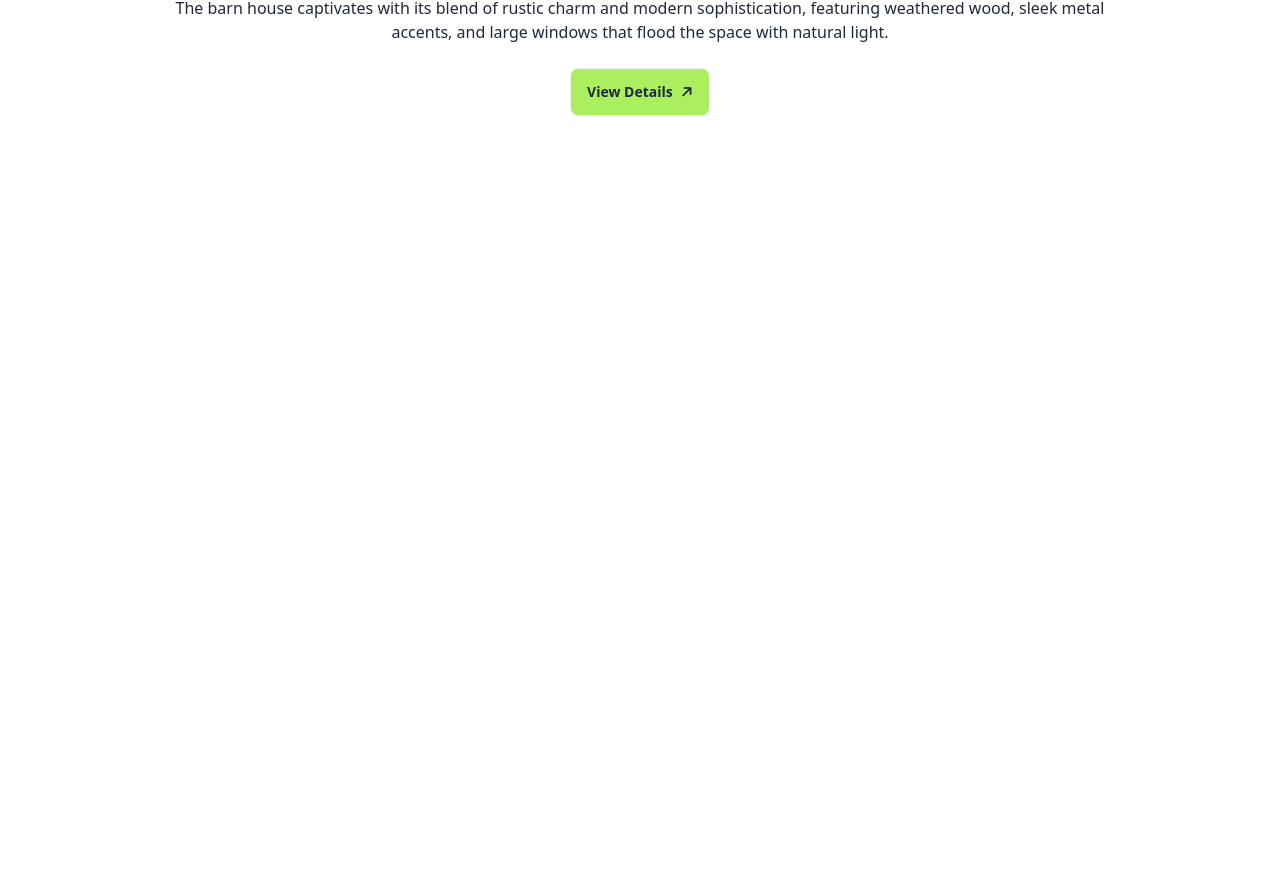
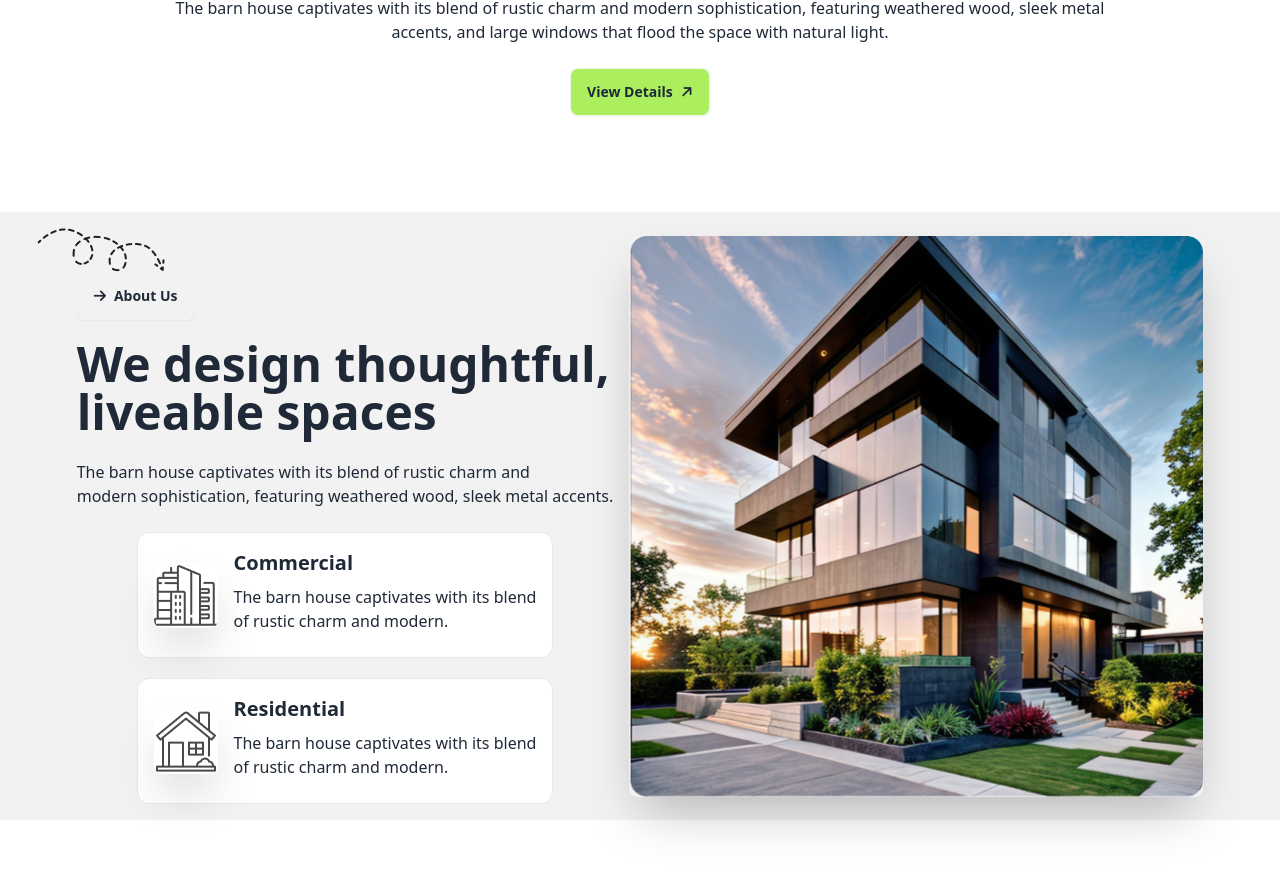
Before and after one commit to Wasifa-Tahsin/Assignment-3, a plain HTML site: page index.html in a window 1280 px wide. Shown: the part 776-1646 px from the top of the page. Before the commit the page ends 908 px from the top, so only its background shows below. Drawn offline with nearby package versions, Linux system fonts and the light colour scheme.

Commit message:
practice

```diff
--- a/index.html
+++ b/index.html
@@ -122,7 +122,76 @@
      <!-- Main Section -->
       <main class="md:container mx-auto">
         <!-- liveable section -->
+         <section class="mt-20 mb-24">
+          <div class="md:container mx-auto">
 
+
+            <div>
+
+              <div class="hero bg-base-200 ">
+
+                <div class="hero-content flex-col lg:flex-row-reverse">
+                  <img
+                    src="./assets/Rectangle.png"
+                    class=" rounded-lg shadow-2xl" />
+                  <div>
+                    <div>
+                      <img class="-ml-10" src="./assets/Vector.png" alt="">
+                    </div>
+                    <button class="btn mb-5"> <i class="fa-solid fa-arrow-right "></i>About Us</button>
+                    <h1 class="text-5xl font-bold">We design thoughtful,<br> liveable spaces</h1>
+                    <p class="py-6">
+                      The barn house captivates with its blend of rustic charm and <br>
+                      modern sophistication, featuring weathered wood, sleek metal accents.
+                    </p>
+
+                    <div class="space-y-5">
+                      <div>
+                        <div class="hero bg-base-200 ">
+                          <div class="hero-content flex-col lg:flex-row border border-white-600 bg-white rounded-xl ">
+                            <img
+                              src="./assets/commercial.png"
+                              class="max-w-sm rounded-lg shadow-2xl" />
+                            <div>
+                              <h1 class="text-xl font-bold">Commercial</h1>
+                              <p class="py-2">
+                                The barn house captivates with its blend <br>of rustic charm and modern.
+                              </p>
+
+                            </div>
+                          </div>
+                        </div>
+                      </div>
+                      <div>
+                        <div class="hero bg-base-200 ">
+                          <div class="hero-content flex-col lg:flex-row border border-white-600 bg-white rounded-xl">
+                            <img
+                              src="./assets/residential.png"
+                              class="max-w-sm rounded-lg shadow-2xl" />
+                            <div>
+                              <h1 class="text-xl font-bold">Residential</h1>
+                              <p class="py-2">
+                                The barn house captivates with its blend <br>of rustic charm and modern.
+                              </p>
+
+                            </div>
+                          </div>
+                        </div>
+                      </div>
+                    </div>
+                  </div>
+
+
+
+                </div>
+              </div>
+
+
+
+            </div>
+          </div>
+
+         </section>
 
 
          <!-- work process section -->
```
